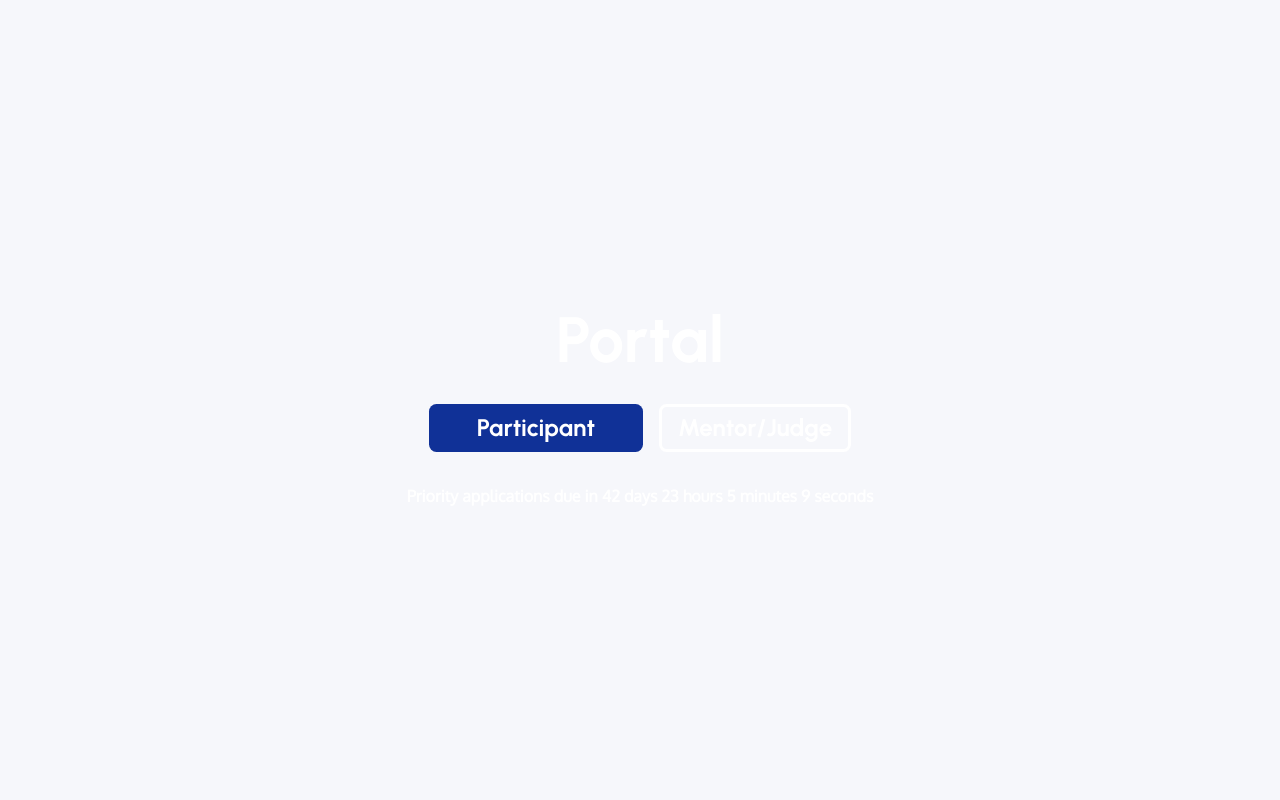
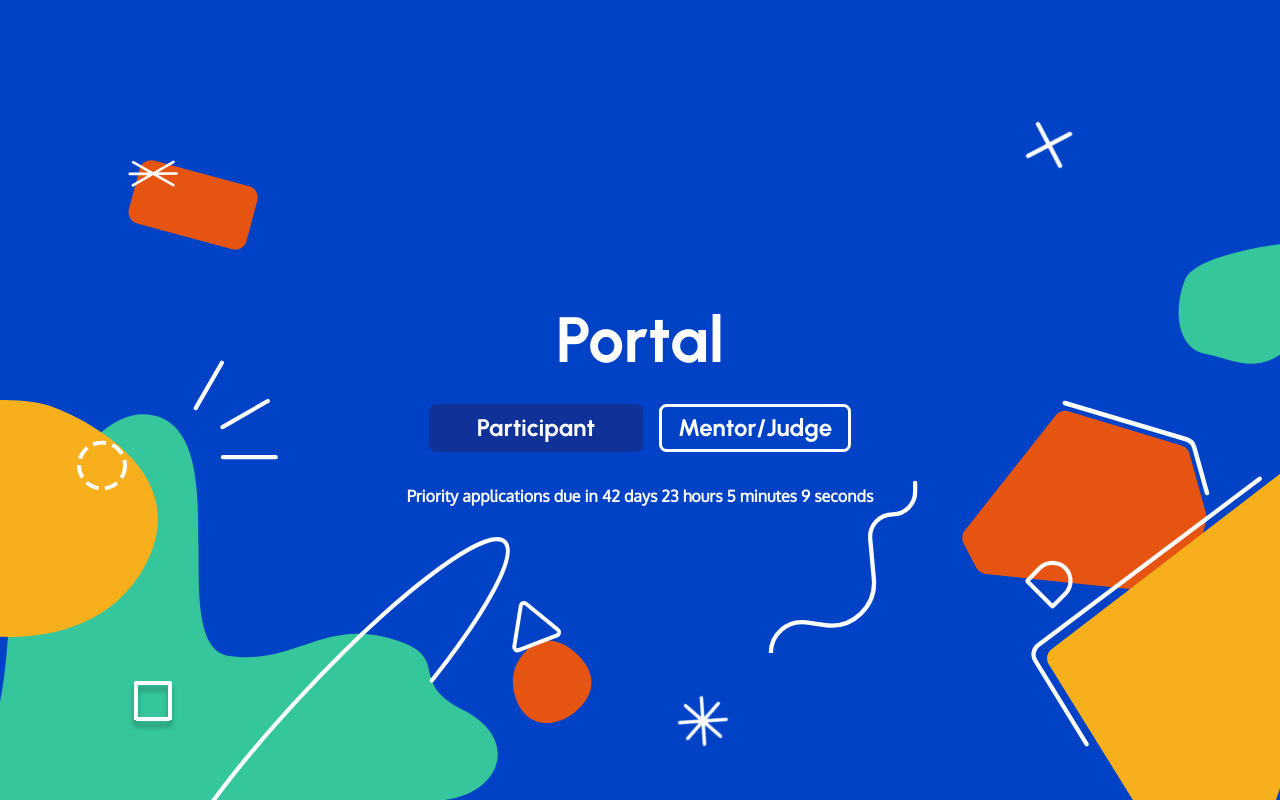
Before and after one commit to hack-duke/portal.hackduke.org, a React (Create React App) app in the folder portal-frontend/: page / in a window 1280 px wide. Built offline with nearby package versions, Linux system fonts and the light colour scheme; no server answers.

Commit message:
fixed the sign in page back to its original background

```diff
--- a/portal-frontend/src/App.css
+++ b/portal-frontend/src/App.css
@@ -19,9 +19,16 @@
   --hd-focus-ring: 0 0 0 4px rgba(0, 66, 198, 0.15);
 }
 
+/* The page colour goes on the root, not <body>: a body background would paint
+   over the fixed z-index:-1 backdrops (HeroBackground's blue on the login page,
+   WhiteBackground's shapes in the portal). :root also outranks Bulma's
+   `html { background-color: white }`. */
+:root {
+  background-color: var(--hd-bg);
+}
+
 body {
   margin: 0;
   font-family: "Oxygen", system-ui, sans-serif;
   color: var(--hd-ink);
-  background: var(--hd-bg);
 }
```
